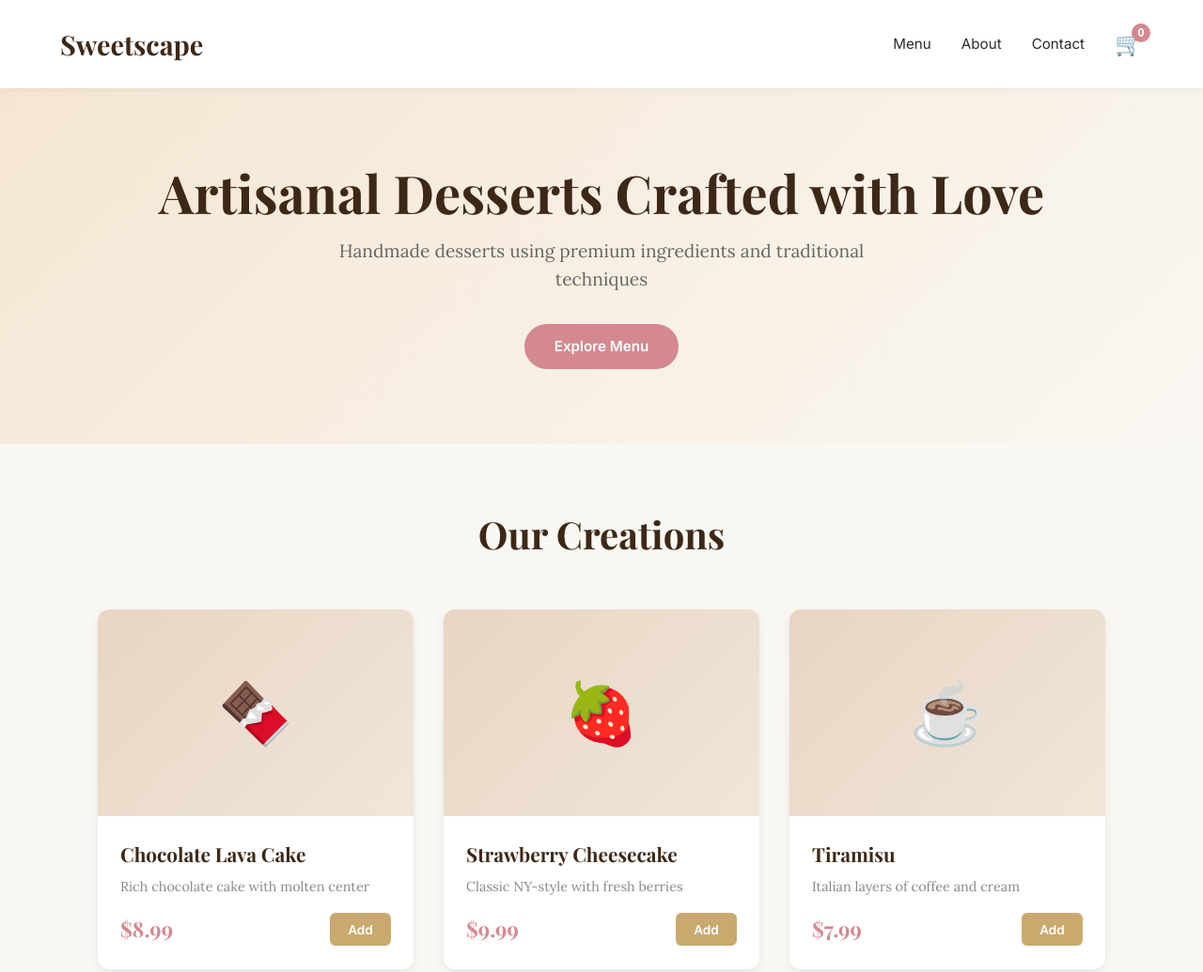
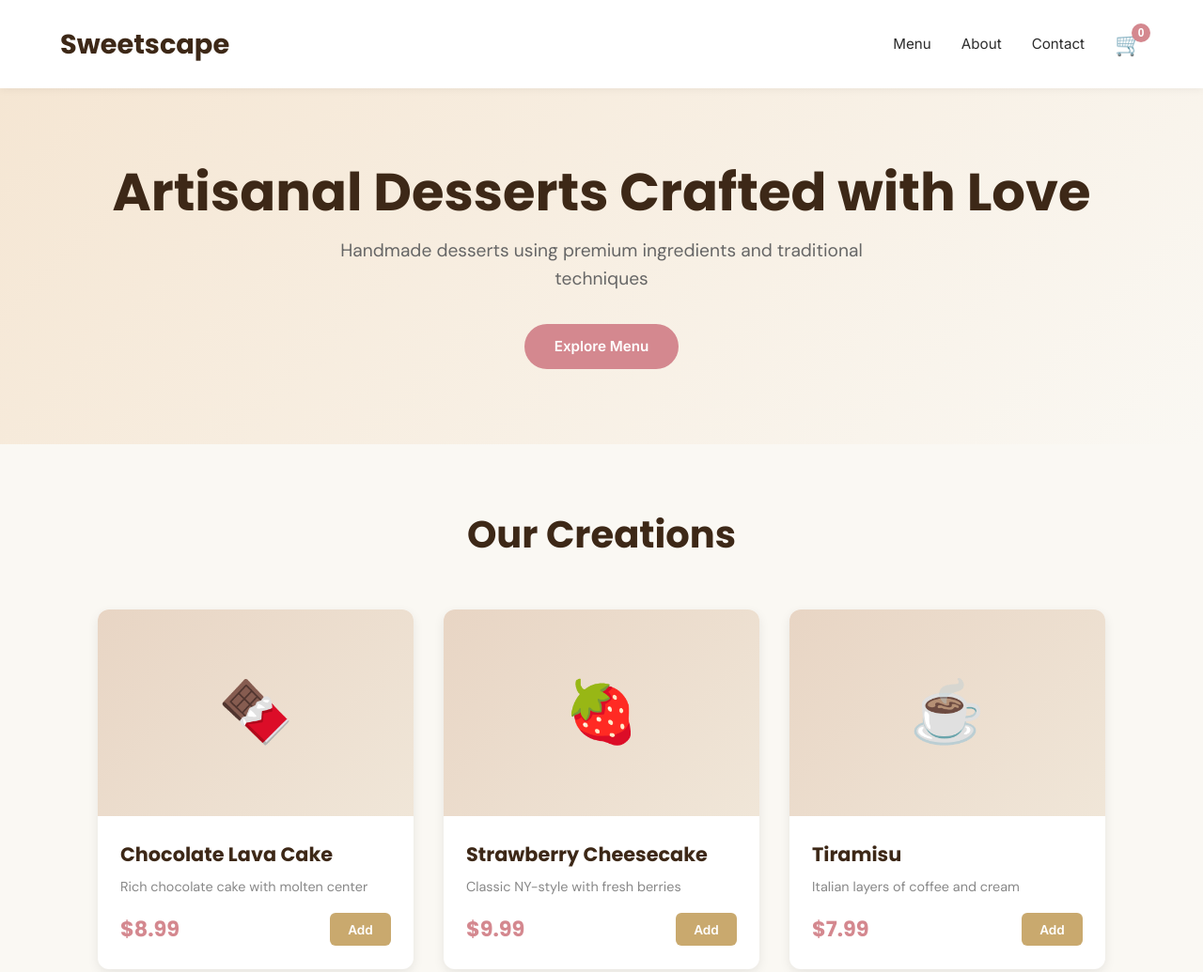
Before and after one commit to santai-artifacts/lsunny-untitled-project-34-832, a plain HTML site: page index.html in a window 1280 px wide. Shown: the top 1035 px of the page at 94% size. Drawn offline with nearby package versions, Linux system fonts and the light colour scheme.

Commit message:
Agent changes (background)

```diff
--- a/index.html
+++ b/index.html
@@ -4,7 +4,7 @@
     <meta charset="UTF-8">
     <meta name="viewport" content="width=device-width, initial-scale=1.0">
     <title>Sweetscape - Premium Desserts</title>
-    <link href="https://fonts.googleapis.com/css2?family=Playfair+Display:wght@700&family=Lora:wght@400;600&family=Inter:wght@400;500;600&display=swap" rel="stylesheet">
+    <link href="https://fonts.googleapis.com/css2?family=Poppins:wght@600;700&family=DM+Sans:wght@400;500;600&family=Inter:wght@400;500;600&display=swap" rel="stylesheet">
     <style>
         * {
             margin: 0;
@@ -22,7 +22,7 @@
         }
 
         body {
-            font-family: 'Lora', serif;
+            font-family: 'DM Sans', sans-serif;
             color: var(--text);
             line-height: 1.6;
             background-color: var(--cream);
@@ -42,10 +42,11 @@
         }
 
         .logo {
-            font-family: 'Playfair Display', serif;
+            font-family: 'Poppins', sans-serif;
             font-size: 1.8rem;
             color: var(--dark-brown);
             text-decoration: none;
+            font-weight: 700;
         }
 
         nav {
@@ -98,11 +99,12 @@
         }
 
         .hero h1 {
-            font-family: 'Playfair Display', serif;
+            font-family: 'Poppins', sans-serif;
             font-size: 3.5rem;
             margin-bottom: 1rem;
             color: var(--dark-brown);
             line-height: 1.1;
+            font-weight: 700;
         }
 
         .hero p {
@@ -142,11 +144,12 @@
         }
 
         .section-title {
-            font-family: 'Playfair Display', serif;
+            font-family: 'Poppins', sans-serif;
             font-size: 2.5rem;
             margin-bottom: 3rem;
             text-align: center;
             color: var(--dark-brown);
+            font-weight: 700;
         }
 
         .products-grid {
@@ -183,10 +186,11 @@
         }
 
         .product-name {
-            font-family: 'Playfair Display', serif;
+            font-family: 'Poppins', sans-serif;
             font-size: 1.3rem;
             margin-bottom: 0.5rem;
             color: var(--dark-brown);
+            font-weight: 700;
         }
 
         .product-desc {
@@ -204,7 +208,7 @@
         }
 
         .product-price {
-            font-family: 'Playfair Display', serif;
+            font-family: 'Poppins', sans-serif;
             font-size: 1.4rem;
             color: var(--rose);
             font-weight: 700;
@@ -356,10 +360,11 @@
         }
 
         .about-text h2 {
-            font-family: 'Playfair Display', serif;
+            font-family: 'Poppins', sans-serif;
             font-size: 2rem;
             margin-bottom: 1rem;
             color: var(--dark-brown);
+            font-weight: 700;
         }
 
         .about-text p {
@@ -483,7 +488,7 @@
     <div class="modal" id="cart-modal">
         <div class="modal-content">
             <div class="modal-header">
-                <h2 style="font-family: 'Playfair Display', serif; color: var(--dark-brown);">Your Order</h2>
+                <h2 style="font-family: 'Poppins', sans-serif; color: var(--dark-brown); font-weight: 700;">Your Order</h2>
                 <button class="close-btn" onclick="closeCart()">✕</button>
             </div>
             <div class="cart-items" id="cart-items">
```
